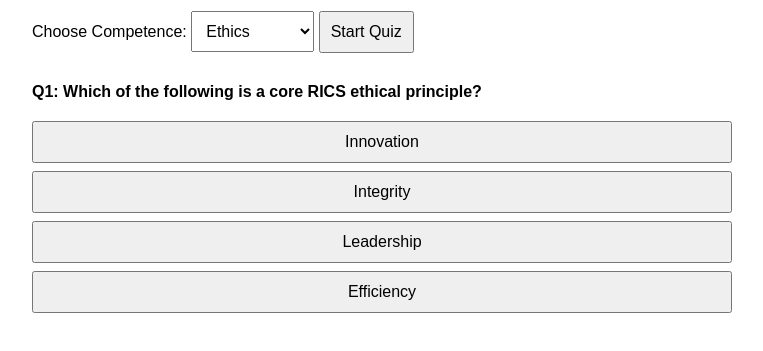
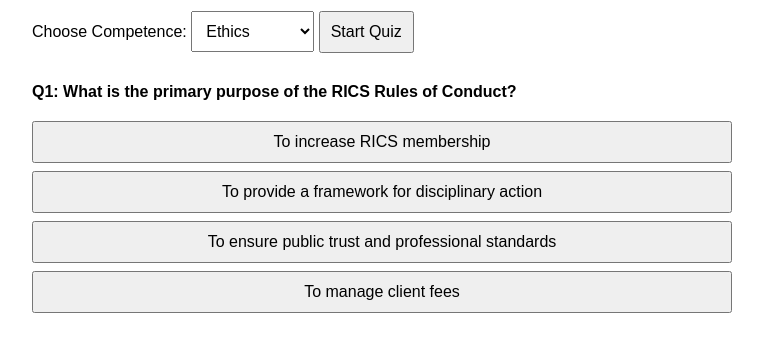
Before and after one commit to yuman210/qsqanda-site, a plain HTML site: page index.html in a window 1280 px wide. Both pictures are taken after a click on the button "Start Quiz". Shown: the part 139-490 px from the top of the page, without its empty margins (258-1021 px from the left). Drawn offline with Linux system fonts and the light colour scheme.

Commit message:
Update index.html

```diff
--- a/index.html
+++ b/index.html
@@ -35,7 +35,7 @@
 
     function startQuiz() {
       const selected = document.getElementById("competence").value;
-      fetch("apc_mc_ethics_clientcare_demo.json")
+      fetch("apc_mc_ethics_100_questions.json")
         .then(res => res.json())
         .then(data => {
           questions = data[selected];
```
